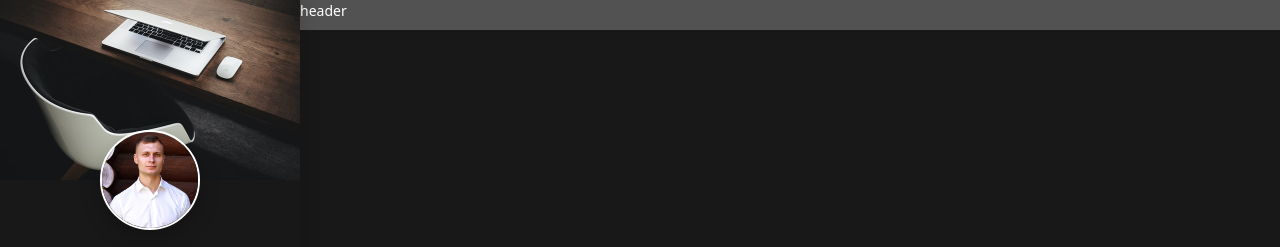
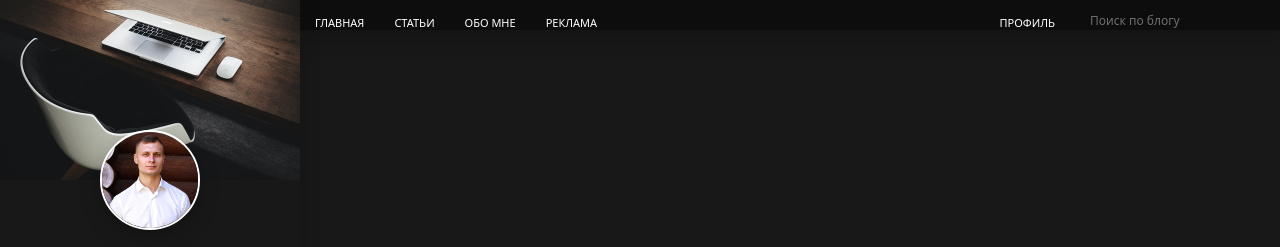
Before and after one commit to Dm1triyShaf/Persone-blog, a website: page src/index.html in a window 1280 px wide. Shown: the top 247 px of the page. Drawn offline with nearby package versions, Linux system fonts and the light colour scheme; files that its build step writes are made by us from their sources.

Commit message:
firstCommit

```diff
--- a/src/assets/scss/blocks/header.scss
+++ b/src/assets/scss/blocks/header.scss
@@ -1,11 +1,24 @@
 .header {
+    display: flex;
     width: calc(100% - #{$sidebar-width});
     height: 30px;
 
-    background-color: rgb(82, 82, 82);
+    background-color: #0D0D0D;
+    box-shadow: 0 5px 22px
+    rgba(0, 0, 0, .25);
 
     position: fixed;
     top: 0;
     right: 0;
     z-index: $z-index-header;
 }
+
+.header__left {
+    width: 60%;
+}
+
+.header__right {
+    width: 40%;
+    display: flex;
+    justify-content: flex-end;
+}
--- /dev/null
+++ b/src/assets/scss/blocks/nav.scss
@@ -0,0 +1,19 @@
+.nav__list {
+    display: flex;
+}
+
+.nav__link {
+    display: block;
+    padding: 1.5rem 1.5rem;
+
+    font-size: 1.1rem;
+    text-transform: uppercase;
+    color: $white;
+    text-decoration: none;
+
+    transition: background-color .2s linear;
+
+    &:hover {
+        background-color: $blue;
+    }
+}
--- /dev/null
+++ b/src/assets/scss/blocks/search.scss
@@ -0,0 +1,20 @@
+.search {
+    width: 100%;
+    max-width: 21rem;
+    background-color: $primary;
+}
+
+.search__input {
+    display: block;
+    padding: 1.2rem 2rem;
+    background: transparent;
+    border: none;
+
+    font-family: inherit;
+    font-size: 1.2rem;
+    color: $white;
+
+    &::placeholder {
+        color: rgba($white, .4);
+    }
+}
--- a/src/assets/scss/style.scss
+++ b/src/assets/scss/style.scss
@@ -27,6 +27,8 @@ body {
 /* blocks */
 @import "blocks/page";
 @import "blocks/header";
+@import "blocks/nav";
+@import "blocks/search";
 @import "blocks/sidebar";
 @import "blocks/main";
 @import "blocks/container";
--- a/src/partials/header.html
+++ b/src/partials/header.html
@@ -1 +1,41 @@
-<header class="header">header</header>
+<header class="header">
+    <div class="header__left">
+        <nav class="nav">
+            <ul class="nav__list">
+                <li>
+                    <a class="nav__link"
+                    href="#">Главная</a>
+                </li>
+                <li>
+                    <a class="nav__link"
+                    href="#">Статьи</a>
+                </li>
+                <li>
+                    <a class="nav__link"
+                    href="#">Обо мне</a>
+                </li>
+                <li>
+                    <a class="nav__link"
+                    href="#">Реклама</a>
+                </li>
+            </ul>
+        </nav>
+    </div>
+
+    <div class="header__right">
+        <nav class="nav">
+            <ul class="nav__list">
+                <li>
+                    <a class="nav__link"
+                     href="#">Профиль</a>
+                </li>
+            </ul>
+        </nav>
+
+        <form class="search" action="/" method="post">
+            <input class="search__input"
+            type="text" placeholder="Поиск по блогу">
+        </form>
+    </div>
+
+</header>
```
Also changed, not shown: dist/assets/css/style.min.css, dist/index.html.
